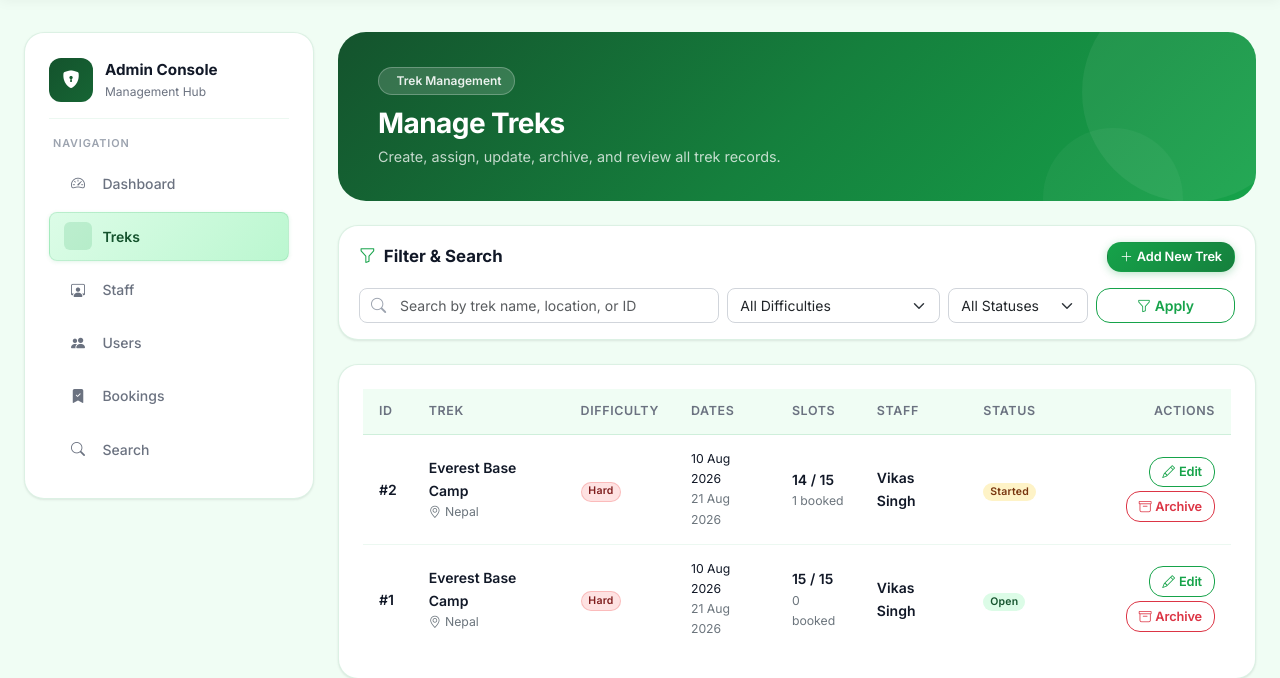
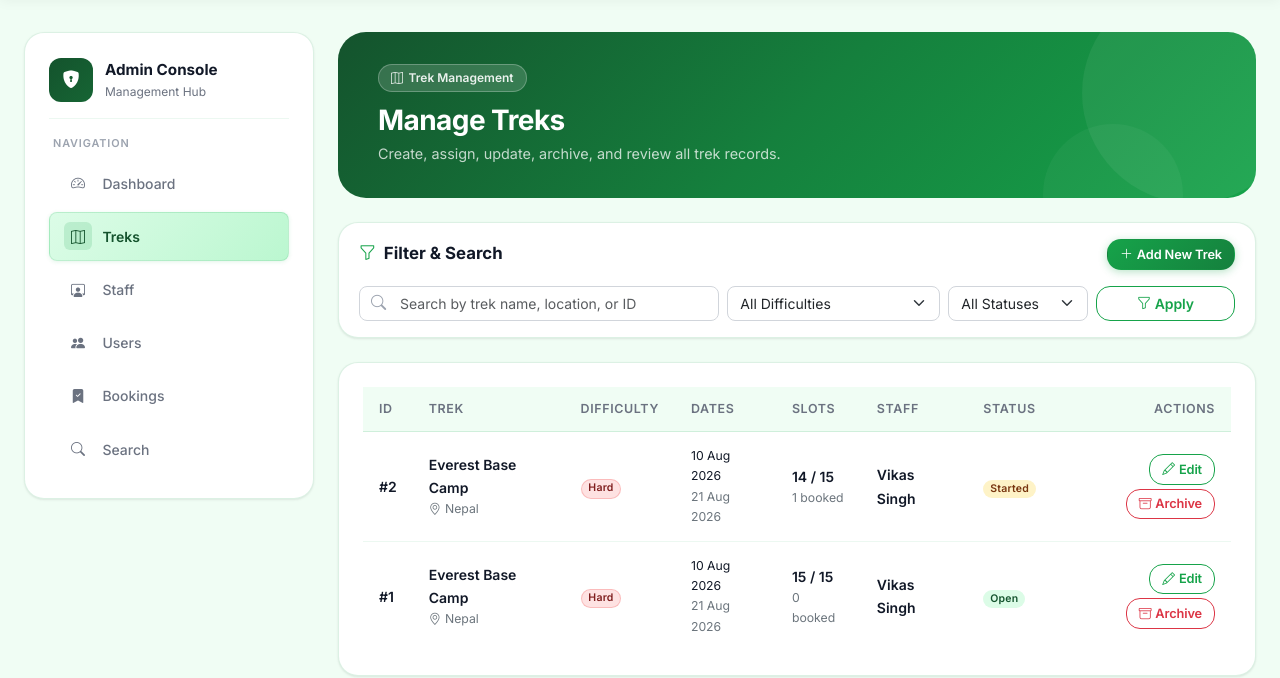
Before and after one commit to 23f1002174/Trekking_Management_Application_23f1002174, a Flask app: page /admin/treks in a window 1280 px wide. Shown: the part 62-740 px from the top of the page. Run offline with Flask 3, Linux system fonts and the light colour scheme; a user stored in the database is signed in.

Commit message:
Resolved Ui issues

```diff
--- a/trekking_app/templates/admin/dashboard.html
+++ b/trekking_app/templates/admin/dashboard.html
@@ -72,7 +72,7 @@
   <div class="col-lg-6">
     <div class="dashboard-card p-4 h-100">
       <div class="d-flex justify-content-between align-items-center mb-3">
-        <div class="section-title mb-0"><i class="bi bi-mountain"></i> Recently Added Treks</div>
+        <div class="section-title mb-0"><i class="bi bi-map"></i> Recently Added Treks</div>
         <a class="btn btn-success btn-sm" href="{{ url_for('admin.create_trek') }}"><i class="bi bi-plus-lg me-1"></i>Add Trek</a>
       </div>
       {% if recent_treks %}
--- a/trekking_app/templates/admin/layout.html
+++ b/trekking_app/templates/admin/layout.html
@@ -21,7 +21,7 @@
           <span class="nav-icon"><i class="bi bi-speedometer2"></i></span> Dashboard
         </a>
         <a class="nav-item-link {% if current_section == 'treks' %}active{% endif %}" href="{{ url_for('admin.treks') }}">
-          <span class="nav-icon"><i class="bi bi-mountain"></i></span> Treks
+          <span class="nav-icon"><i class="bi bi-map"></i></span> Treks
         </a>
         <a class="nav-item-link {% if current_section == 'staff' %}active{% endif %}" href="{{ url_for('admin.staff_list') }}">
           <span class="nav-icon"><i class="bi bi-person-workspace"></i></span> Staff
--- a/trekking_app/templates/admin/search.html
+++ b/trekking_app/templates/admin/search.html
@@ -29,7 +29,7 @@
   <div class="row g-4">
     <div class="col-lg-4">
       <div class="dashboard-card p-4 h-100">
-        <div class="section-title"><i class="bi bi-mountain"></i> Treks <span class="badge bg-light text-dark border ms-1">{{ trek_results|length }}</span></div>
+        <div class="section-title"><i class="bi bi-map"></i> Treks <span class="badge bg-light text-dark border ms-1">{{ trek_results|length }}</span></div>
         {% if trek_results %}
           <div class="d-grid gap-3">
             {% for trek in trek_results %}
--- a/trekking_app/templates/admin/trek_form.html
+++ b/trekking_app/templates/admin/trek_form.html
@@ -5,7 +5,7 @@
 
 <div class="page-header mb-4">
   <div style="position:relative;z-index:1;">
-    <div class="page-header-tag"><i class="bi bi-mountain"></i> Trek Form</div>
+    <div class="page-header-tag"><i class="bi bi-map"></i> Trek Form</div>
     <h2 class="h3 fw-bold mb-1">{{ page_title }}</h2>
     <p class="page-header-subtitle mb-0">Capture the trek details, slots, dates, status, and assigned staff.</p>
   </div>
--- a/trekking_app/templates/admin/treks.html
+++ b/trekking_app/templates/admin/treks.html
@@ -5,7 +5,7 @@
 
 <div class="page-header mb-4">
   <div style="position:relative;z-index:1;">
-    <div class="page-header-tag"><i class="bi bi-mountain"></i> Trek Management</div>
+    <div class="page-header-tag"><i class="bi bi-map"></i> Trek Management</div>
     <h2 class="h3 fw-bold mb-1">Manage Treks</h2>
     <p class="page-header-subtitle mb-0">Create, assign, update, archive, and review all trek records.</p>
   </div>
@@ -105,7 +105,7 @@
   </div>
 {% else %}
   <div class="empty-state">
-    <div class="empty-state-icon"><i class="bi bi-mountain"></i></div>
+    <div class="empty-state-icon"><i class="bi bi-map"></i></div>
     <h5 class="fw-bold mb-2">No treks found</h5>
     <p class="text-secondary small mb-3">Try adjusting the filters or add your first trek.</p>
     <a class="btn btn-success" href="{{ url_for('admin.create_trek') }}"><i class="bi bi-plus-lg me-1"></i>Create Trek</a>
--- a/trekking_app/templates/main/home.html
+++ b/trekking_app/templates/main/home.html
@@ -51,7 +51,7 @@
 
 <section class="row g-4 mb-4">
   {% for icon, title, desc, color in [
-    ('mountain', 'Explore Treks', 'Browse open adventures filtered by location and difficulty.', '#16a34a'),
+    ('map', 'Explore Treks', 'Browse open adventures filtered by location and difficulty.', '#16a34a'),
     ('calendar-check', 'Book Instantly', 'Reserve your spot with real-time slot tracking and overbooking prevention.', '#f59e0b'),
     ('person-badge', 'Guided by Staff', 'Each trek is managed by approved, experienced trek staff.', '#3b82f6'),
     ('clock-history', 'Full History', 'Every booking, cancellation, and completion is recorded.', '#8b5cf6'),
```
